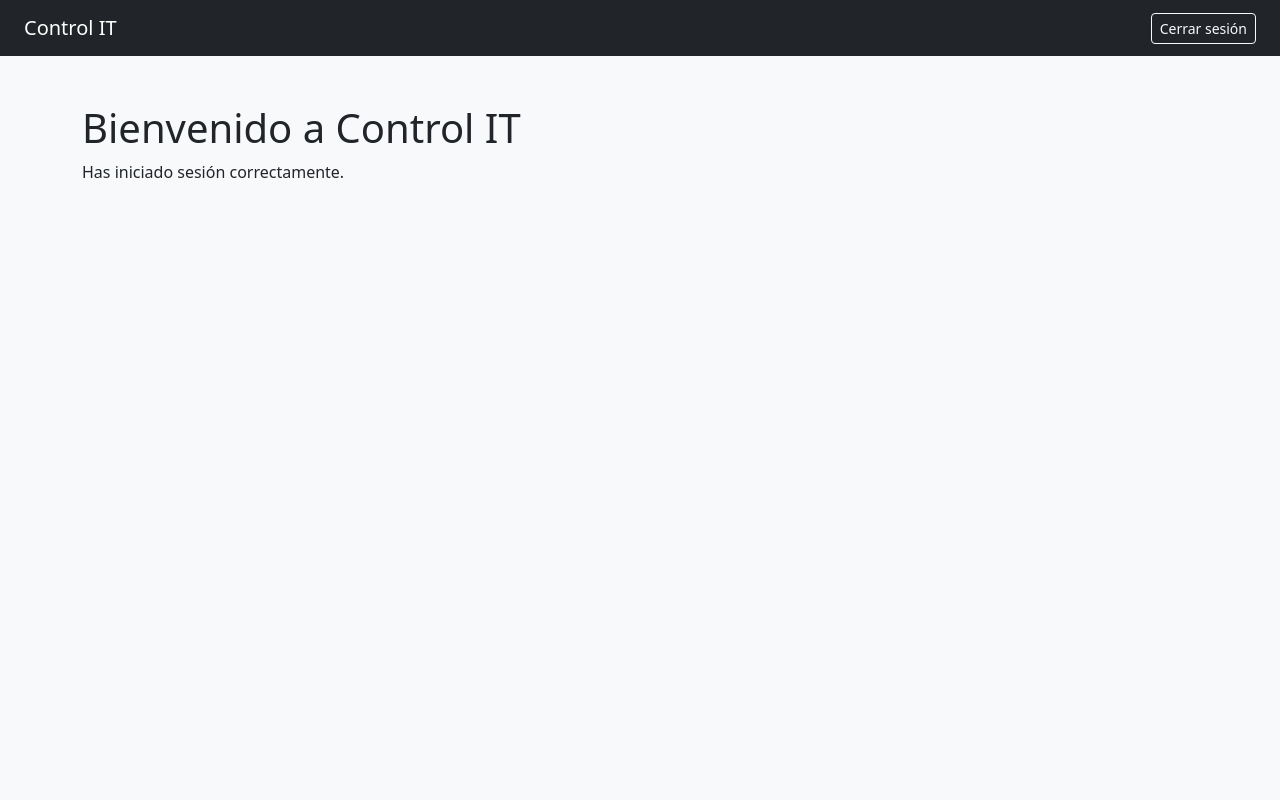
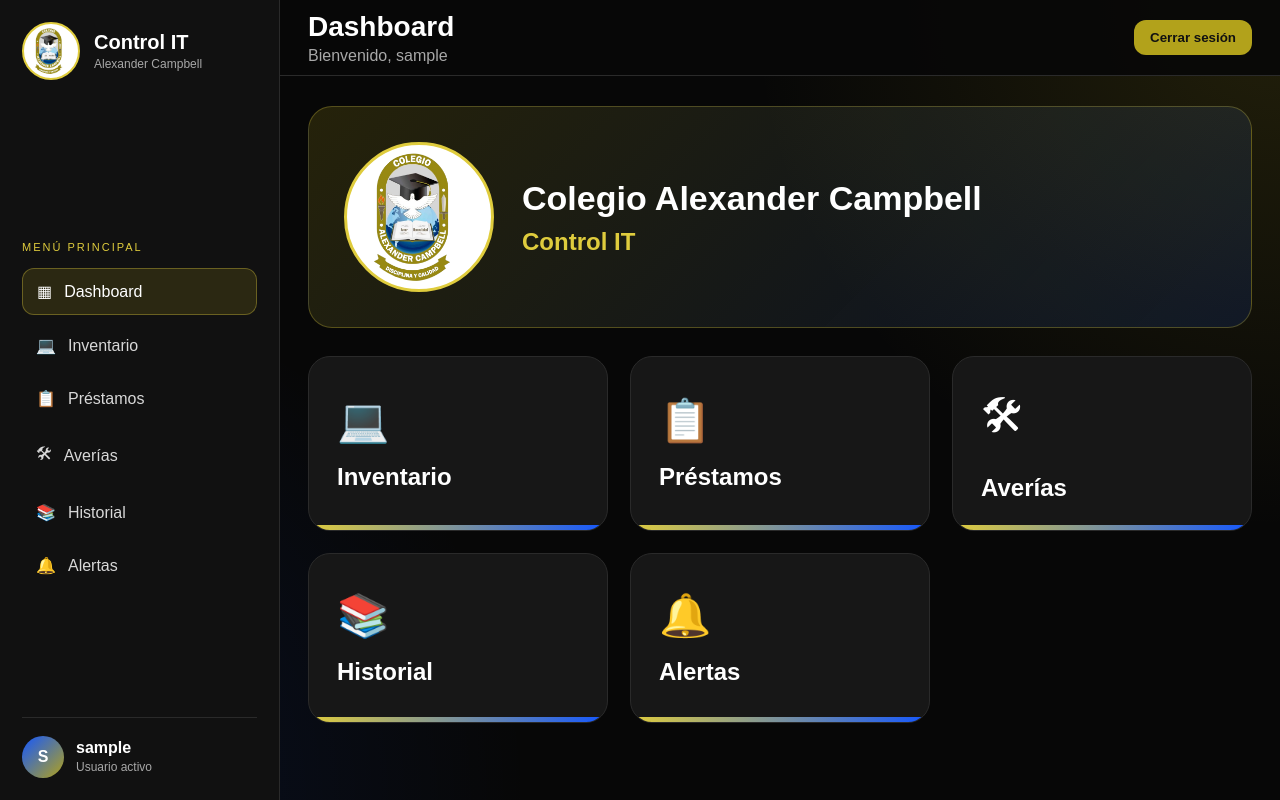
Before and after one commit to Prestamo-Equipos-TI/Prestamo-de-Equipos, a Django app: page /dashboard/ in a window 1280 px wide. Run offline with Django 5.2, Linux system fonts and the light colour scheme; the visitor is signed in with stand-in values (Sample User, id 1).

Commit message:
Mejora UI login dashboard y configuracion logout

```diff
--- /dev/null
+++ b/static/css/dashboard.css
@@ -0,0 +1,244 @@
+:root {
+    --bg-main: #070707;
+    --bg-sidebar: #111111;
+    --bg-card: #171717;
+    --border: #2a2a2a;
+    --gold: #b2a21b;
+    --gold-light: #dfcc3d;
+    --blue: #1457ff;
+    --white: #ffffff;
+    --gray: #a8a8a8;
+}
+
+* {
+    box-sizing: border-box;
+    margin: 0;
+    padding: 0;
+}
+
+body {
+    background: var(--bg-main);
+    color: var(--white);
+    font-family: Arial, Helvetica, sans-serif;
+}
+
+.dashboard-layout {
+    display: flex;
+    min-height: 100vh;
+    background:
+        radial-gradient(circle at top right, rgba(178, 162, 27, 0.16), transparent 35%),
+        radial-gradient(circle at bottom left, rgba(20, 87, 255, 0.13), transparent 35%),
+        var(--bg-main);
+}
+
+.sidebar {
+    width: 280px;
+    background: var(--bg-sidebar);
+    border-right: 1px solid var(--border);
+    padding: 22px;
+    display: flex;
+    flex-direction: column;
+    justify-content: space-between;
+}
+
+.brand {
+    display: flex;
+    align-items: center;
+    gap: 14px;
+    margin-bottom: 40px;
+}
+
+.brand img {
+    width: 58px;
+    height: 58px;
+    object-fit: contain;
+    background: white;
+    border-radius: 50%;
+    padding: 4px;
+    border: 2px solid var(--gold-light);
+}
+
+.brand h4 {
+    font-size: 20px;
+}
+
+.brand span {
+    color: var(--gray);
+    font-size: 12px;
+}
+
+.menu p {
+    color: var(--gold-light);
+    font-size: 11px;
+    letter-spacing: 2px;
+    margin-bottom: 15px;
+}
+
+.menu a {
+    display: flex;
+    align-items: center;
+    gap: 12px;
+    color: #d8d8d8;
+    text-decoration: none;
+    padding: 13px 14px;
+    border-radius: 12px;
+    margin-bottom: 8px;
+}
+
+.menu a:hover,
+.menu a.active {
+    background: rgba(178, 162, 27, 0.16);
+    border: 1px solid rgba(223, 204, 61, 0.35);
+    color: white;
+}
+
+.sidebar-user {
+    display: flex;
+    align-items: center;
+    gap: 12px;
+    border-top: 1px solid var(--border);
+    padding-top: 18px;
+}
+
+.avatar {
+    width: 42px;
+    height: 42px;
+    border-radius: 50%;
+    background: linear-gradient(135deg, var(--blue), var(--gold));
+    display: flex;
+    align-items: center;
+    justify-content: center;
+    font-weight: bold;
+}
+
+.sidebar-user strong {
+    display: block;
+}
+
+.sidebar-user small {
+    color: var(--gray);
+    font-size: 12px;
+}
+
+.main-content {
+    flex: 1;
+    padding: 28px;
+}
+
+.topbar {
+    height: 76px;
+    border-bottom: 1px solid var(--border);
+    display: flex;
+    justify-content: space-between;
+    align-items: center;
+    margin: -28px -28px 30px -28px;
+    padding: 0 28px;
+    background: rgba(7, 7, 7, 0.9);
+}
+
+.topbar h1 {
+    font-size: 28px;
+}
+
+.topbar p {
+    color: var(--gray);
+    margin-top: 4px;
+}
+
+.logout-btn {
+    border: none;
+    cursor: pointer;
+    background: var(--gold);
+    color: #111;
+    text-decoration: none;
+    padding: 10px 16px;
+    border-radius: 12px;
+    font-weight: bold;
+}
+
+.hero-panel {
+    background: linear-gradient(
+        135deg,
+        rgba(178, 162, 27, 0.18),
+        rgba(20, 87, 255, 0.12)
+    );
+    border: 1px solid rgba(223, 204, 61, 0.28);
+    border-radius: 24px;
+    padding: 35px;
+    display: flex;
+    align-items: center;
+    gap: 28px;
+    margin-bottom: 28px;
+}
+
+.hero-panel img {
+    width: 150px;
+    height: 150px;
+    object-fit: contain;
+    background: white;
+    border-radius: 50%;
+    padding: 8px;
+    border: 3px solid var(--gold-light);
+}
+
+.hero-panel h2 {
+    font-size: 34px;
+}
+
+.hero-panel h3 {
+    font-size: 24px;
+    color: var(--gold-light);
+    margin-top: 10px;
+}
+
+.module-grid {
+    display: grid;
+    grid-template-columns: repeat(3, 1fr);
+    gap: 22px;
+}
+
+.module-card {
+    min-height: 170px;
+    background: var(--bg-card);
+    border: 1px solid var(--border);
+    border-radius: 22px;
+    text-decoration: none;
+    color: white;
+    padding: 28px;
+    display: flex;
+    flex-direction: column;
+    justify-content: center;
+    transition: 0.2s ease;
+    position: relative;
+    overflow: hidden;
+}
+
+.module-card::after {
+    content: "";
+    position: absolute;
+    bottom: 0;
+    left: 0;
+    height: 5px;
+    width: 100%;
+    background: linear-gradient(90deg, var(--gold-light), var(--blue));
+}
+
+.module-card:hover {
+    transform: translateY(-4px);
+    border-color: var(--gold-light);
+}
+
+.module-card span {
+    font-size: 42px;
+    margin-bottom: 18px;
+}
+
+.module-card h3 {
+    font-size: 24px;
+}
+
+@media (max-width: 1000px) {
+    .module-grid {
+        grid-template-columns: repeat(2, 1fr);
+    }
+}
--- a/templates/base.html
+++ b/templates/base.html
@@ -1,18 +1,16 @@
+{% load static %}
 <!DOCTYPE html>
 <html lang="es">
 <head>
     <meta charset="UTF-8">
+    <meta name="viewport" content="width=device-width, initial-scale=1.0">
     <title>Control IT</title>
 
-    <link href="https://cdn.jsdelivr.net/npm/bootstrap@5.3.3/dist/css/bootstrap.min.css" rel="stylesheet">
+    <link rel="stylesheet" href="{% static 'css/dashboard.css' %}">
 </head>
 
-<body class="bg-light">
-
-    <main>
-        {% block content %}
-        {% endblock %}
-    </main>
-
+<body>
+    {% block content %}
+    {% endblock %}
 </body>
 </html>
--- a/templates/pages/dashboard.html
+++ b/templates/pages/dashboard.html
@@ -1,18 +1,128 @@
 {% extends 'base.html' %}
+{% load static %}
 
 {% block content %}
 
-<nav class="navbar navbar-dark bg-dark px-4">
-    <span class="navbar-brand">Control IT</span>
+<div class="dashboard-layout">
 
-    <a href="{% url 'logout' %}" class="btn btn-outline-light btn-sm">
-        Cerrar sesión
-    </a>
-</nav>
+    <aside class="sidebar">
 
-<div class="container mt-5">
-    <h1>Bienvenido a Control IT</h1>
-    <p>Has iniciado sesión correctamente.</p>
+        <div class="brand">
+            <img src="{% static 'img/campbell_logo.png' %}" alt="Logo Colegio">
+
+            <div>
+                <h4>Control IT</h4>
+                <span>Alexander Campbell</span>
+            </div>
+        </div>
+
+        <nav class="menu">
+            <p>MENÚ PRINCIPAL</p>
+
+            <a href="#" class="active">
+                <span>▦</span>
+                Dashboard
+            </a>
+
+            <a href="#">
+                <span>💻</span>
+                Inventario
+            </a>
+
+            <a href="#">
+                <span>📋</span>
+                Préstamos
+            </a>
+
+            <a href="#">
+                <span>🛠</span>
+                Averías
+            </a>
+
+            <a href="#">
+                <span>📚</span>
+                Historial
+            </a>
+
+            <a href="#">
+                <span>🔔</span>
+                Alertas
+            </a>
+        </nav>
+
+        <div class="sidebar-user">
+            <div class="avatar">
+                {{ request.user.username|slice:":1"|upper }}
+            </div>
+
+            <div>
+                <strong>{{ request.user.username }}</strong>
+                <small>Usuario activo</small>
+            </div>
+        </div>
+
+    </aside>
+
+    <main class="main-content">
+
+        <header class="topbar">
+
+            <div>
+                <h1>Dashboard</h1>
+                <p>Bienvenido, {{ request.user.username }}</p>
+            </div>
+
+           <form method="post" action="{% url 'logout' %}">
+             {% csrf_token %}
+            <button type="submit" class="logout-btn">
+              Cerrar sesión
+             </button>
+            </form>
+
+        </header>
+
+        <section class="hero-panel">
+
+            <img src="{% static 'img/campbell_logo.png' %}" alt="Logo Colegio">
+
+            <div>
+                <h2>Colegio Alexander Campbell</h2>
+                <h3>Control IT</h3>
+            </div>
+
+        </section>
+
+        <section class="module-grid">
+
+            <a href="#" class="module-card">
+                <span>💻</span>
+                <h3>Inventario</h3>
+            </a>
+
+            <a href="#" class="module-card">
+                <span>📋</span>
+                <h3>Préstamos</h3>
+            </a>
+
+            <a href="#" class="module-card">
+                <span>🛠</span>
+                <h3>Averías</h3>
+            </a>
+
+            <a href="#" class="module-card">
+                <span>📚</span>
+                <h3>Historial</h3>
+            </a>
+
+            <a href="#" class="module-card">
+                <span>🔔</span>
+                <h3>Alertas</h3>
+            </a>
+
+        </section>
+
+    </main>
+
 </div>
 
 {% endblock %}
--- a/usuarios/urls.py
+++ b/usuarios/urls.py
@@ -3,12 +3,24 @@ from django.contrib.auth.views import LoginView, LogoutView
 from .views import dashboard
 
 urlpatterns = [
-    path('', LoginView.as_view(
-        template_name='pages/login.html',
-        redirect_authenticated_user=True
-    ), name='login'),
+    path(
+        '',
+        LoginView.as_view(
+            template_name='pages/login.html',
+            redirect_authenticated_user=True
+        ),
+        name='login'
+    ),
 
-    path('dashboard/', dashboard, name='dashboard'),
+    path(
+        'dashboard/',
+        dashboard,
+        name='dashboard'
+    ),
 
-    path('logout/', LogoutView.as_view(), name='logout'),
+    path(
+        'logout/',
+        LogoutView.as_view(next_page='login'),
+        name='logout'
+    ),
 ]
```
Also changed, not shown: config/settings.py (+5 -12 lines), static/css/login.css (added, +116 -0 lines), templates/pages/login.html (+30 -18 lines), static/img/campbell_logo.png (added).
